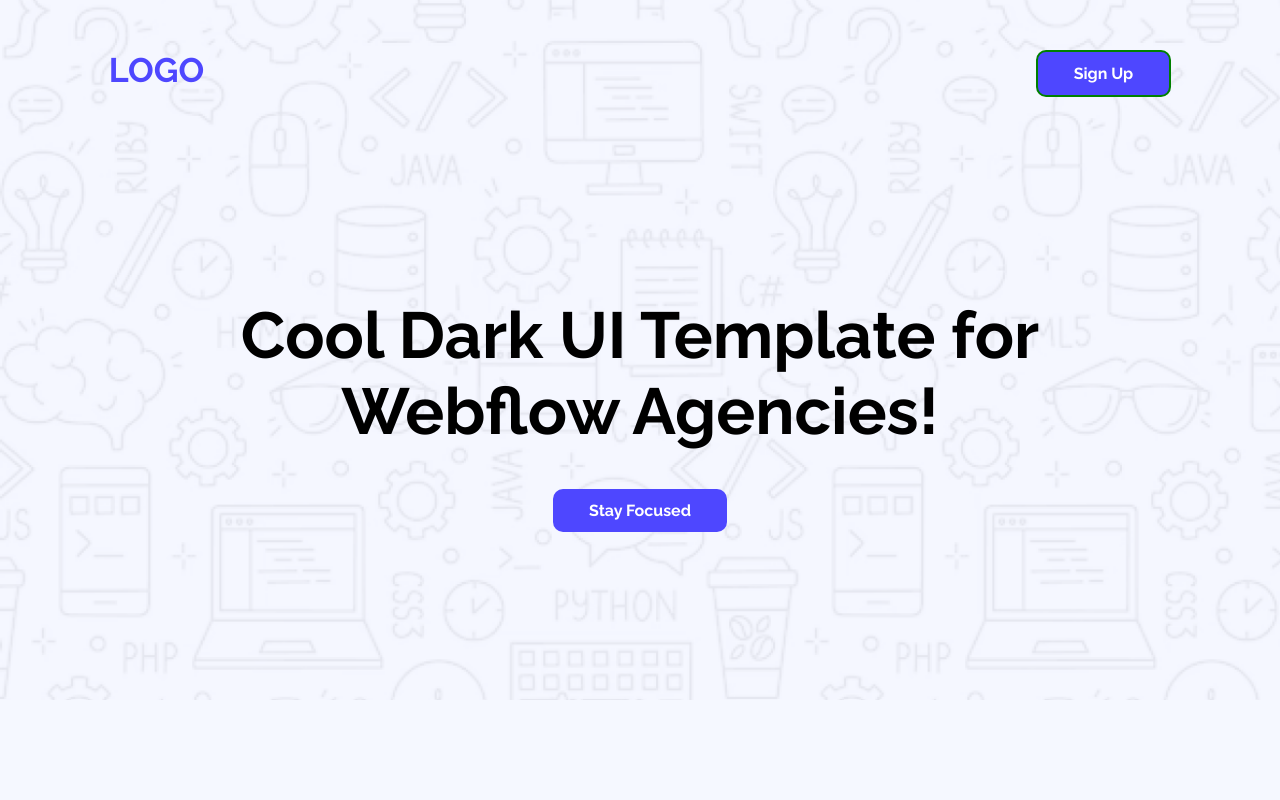
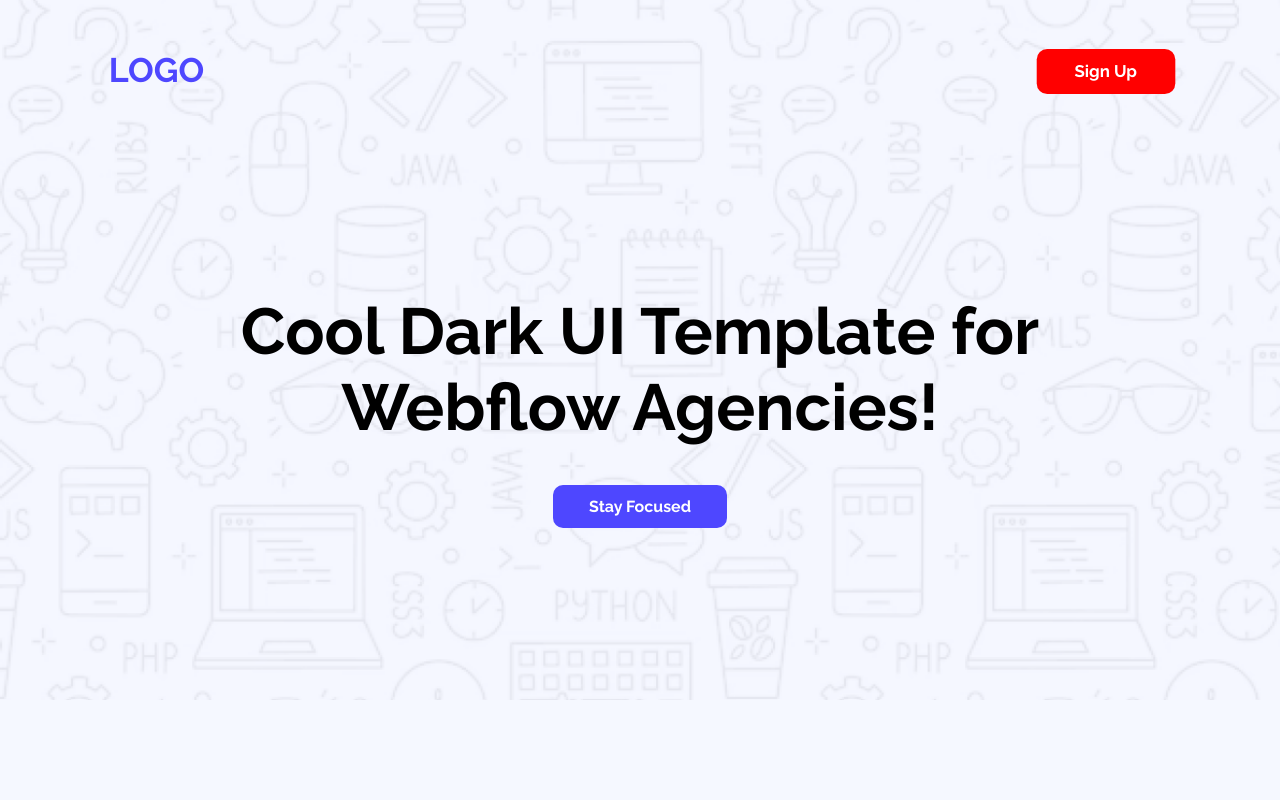
Before and after one commit to Azizul-haque1/B12A01-landing-launchpad, a plain HTML site: page index.html in a window 1280 px wide. In both pictures the pointer is over the button "Sign Up". Shown: the top 800 px of the page. Drawn offline with Linux system fonts and the light colour scheme.

Commit message:
button hover added

```diff
--- a/style/style.css
+++ b/style/style.css
@@ -25,10 +25,15 @@ img{
     font-weight: bold;
     border-radius: 10px;
     border: none;
+    cursor: pointer;
+    transition: transform 0.3s ease,  background-color  .3s ease;
 }
 
 .btn:hover{
-    border:2px solid green
+    background-color: red;
+    transform: scale(1.05);
+
+
 
 }
 
@@ -119,6 +124,7 @@ nav h2{
     background-size: cover;
 }
 
+/* productive style  seciton */
 .productive-section{
     text-align: center;
     background-color: #4E47FF10;
@@ -151,6 +157,9 @@ nav h2{
     font-size: 20px;
     color: #00000050;
 }
+
+
+/* feedback  section  style */
 
 .feedback-header-title{
     text-align: center;
@@ -215,6 +224,7 @@ nav h2{
     color: #B3B3B3;
 }
 
+/* ready seciton  style */
 
 .ready-section{
     text-align: center;
@@ -247,6 +257,9 @@ nav h2{
     background-repeat: no-repeat;
     background-position: center;
 }
+
+
+/* touch  section style */
 
 .touch-section{
     display: flex;
```
Also changed, not shown: index.html (+4 -3 lines).
